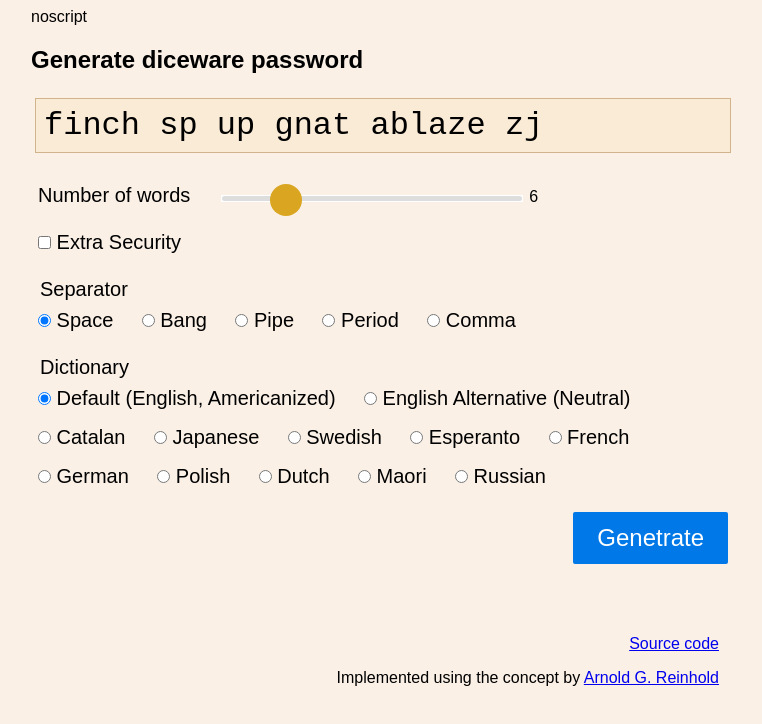
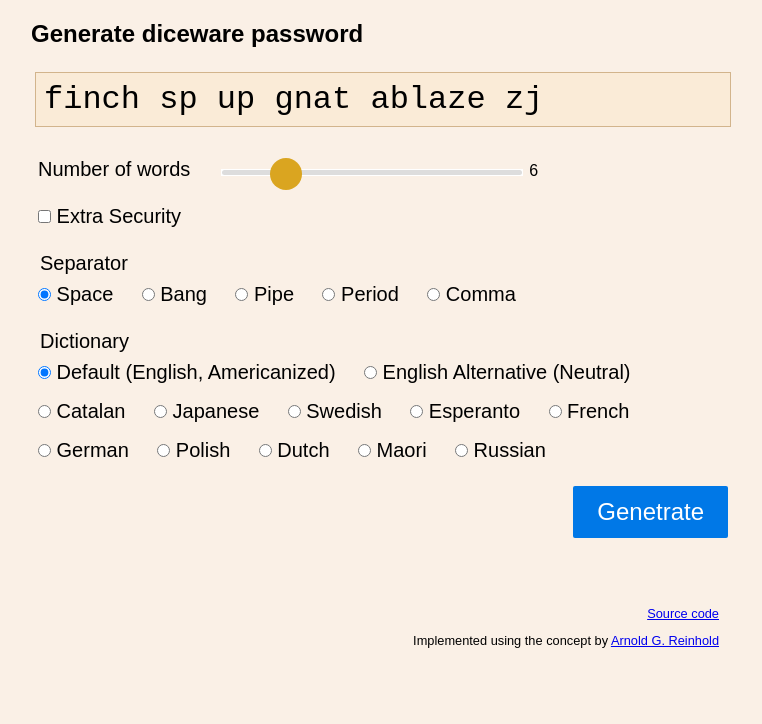
Before and after one commit to harshai/diceware, a plain HTML site: page index.html in a window 1280 px wide. Shown: the whole page, without its empty margins (257-1019 px from the left). Drawn offline with Linux system fonts and the light colour scheme.

Commit message:
Noscript

```diff
--- a/css/styles.css
+++ b/css/styles.css
@@ -283,4 +283,5 @@ footer{
   margin: 3rem 1rem 0;
   float: right;
   text-align: right;
+  font-size: 0.8rem
 }
--- a/index.html
+++ b/index.html
@@ -7,7 +7,7 @@
 </head>
 <body>
   <main>
-    noscript
+    <noscript>This app generates diceware passwords in your own browser using Javascript. It will not function without javascript.</noscript>
     <section>
       <h1>Generate diceware password</h1>
       <div class="pass">
```
